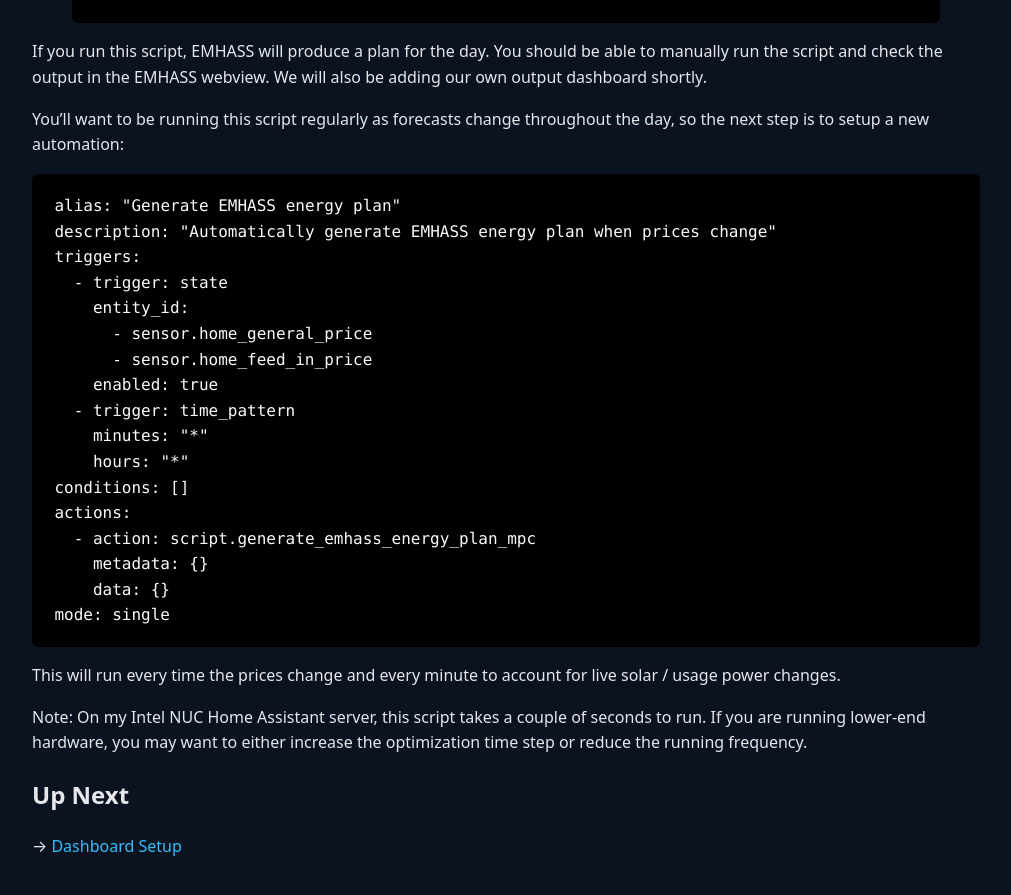
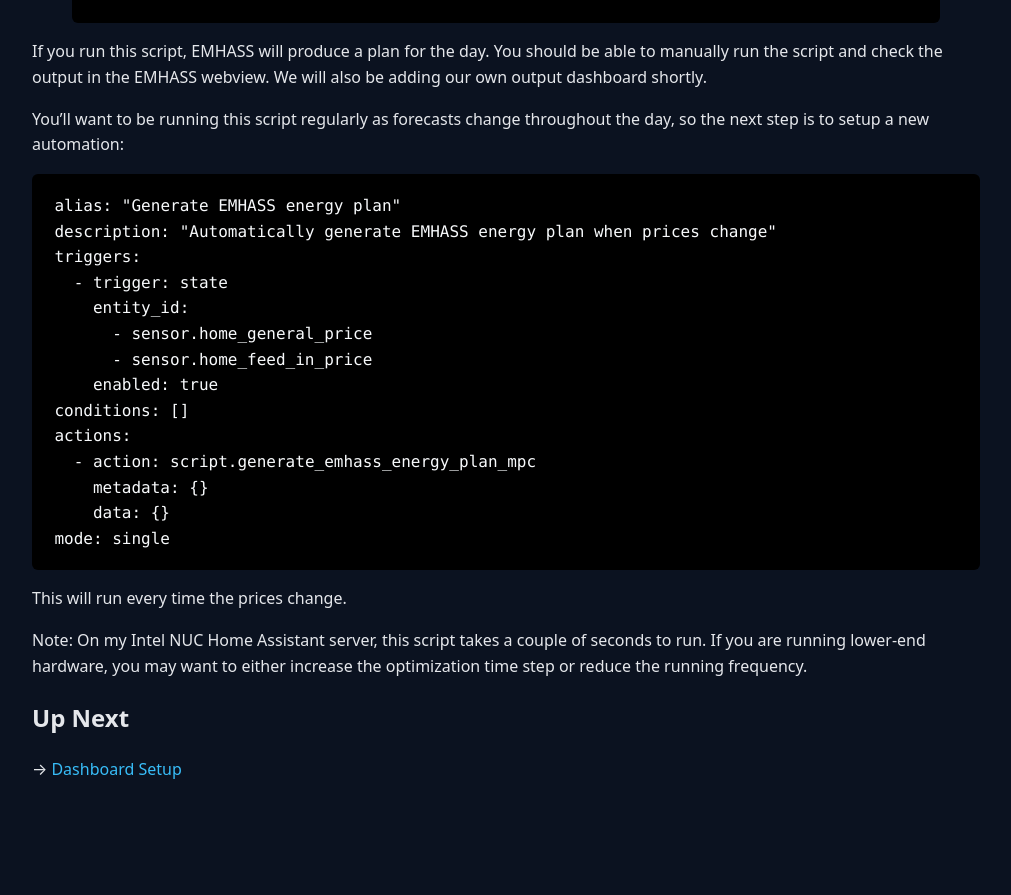
Before and after one commit to AnnableLab/annablelab.github.io, a Jekyll site: the page built from pages/emhass.md, in a window 1280 px wide and 900 px high, scrolled down 6537 px. Shown: the top 895 px of the window, without its empty margins (134-1145 px from the left). Built offline with Jekyll 4.4.1, drawn with Linux system fonts in a browser that asks for light colours; after the commit the page ends 7360 px from its top, so only the background shows below that.

Commit message:
Reduce plan generation frequency

````diff
--- a/pages/emhass.md
+++ b/pages/emhass.md
@@ -59,9 +59,6 @@
       - sensor.home_general_price
       - sensor.home_feed_in_price
     enabled: true
-  - trigger: time_pattern
-    minutes: "*"
-    hours: "*"
 conditions: []
 actions:
   - action: script.generate_emhass_energy_plan_mpc
@@ -70,7 +67,7 @@
 mode: single{% endraw %}
 ```
 
-This will run every time the prices change and every minute to account for live solar / usage power changes.
+This will run every time the prices change.
 
 Note: On my Intel NUC Home Assistant server, this script takes a couple of seconds to run. If you are running lower-end
 hardware, you may want to either increase the optimization time step or reduce the running frequency.
````
